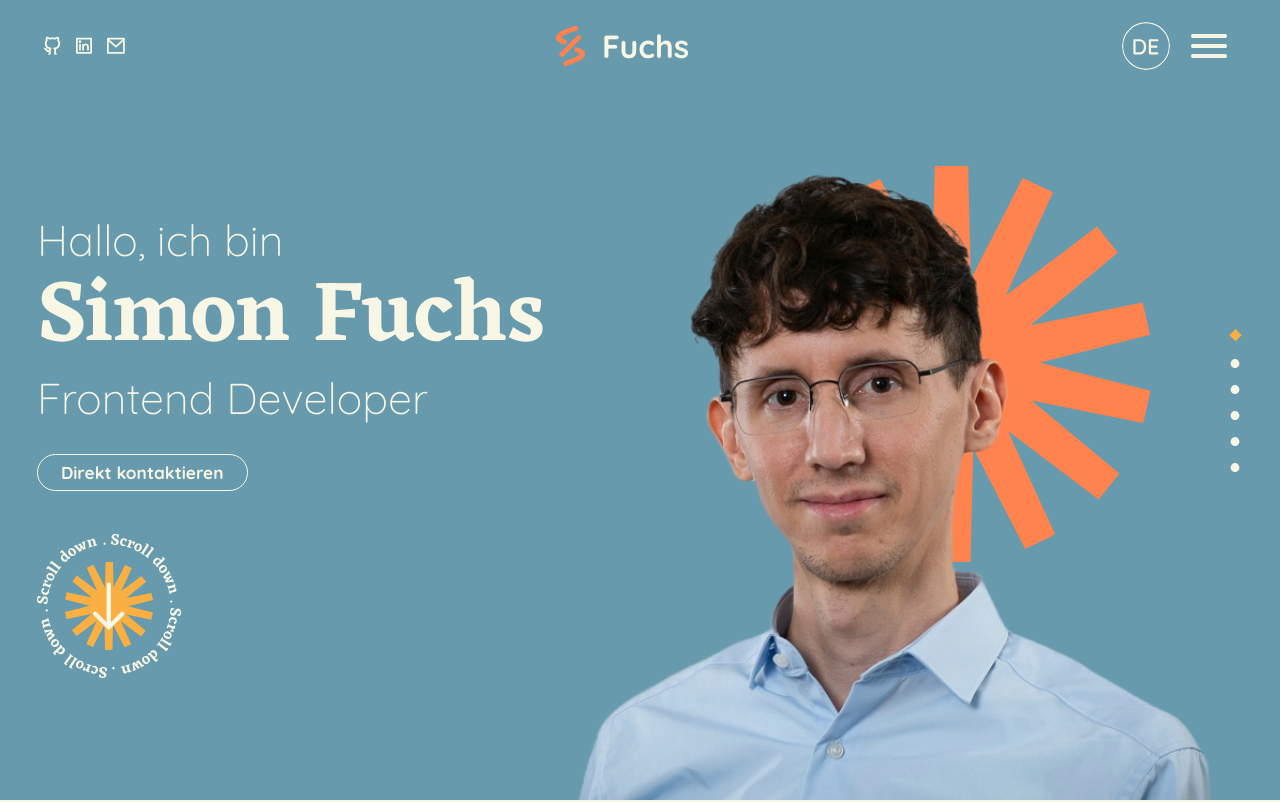
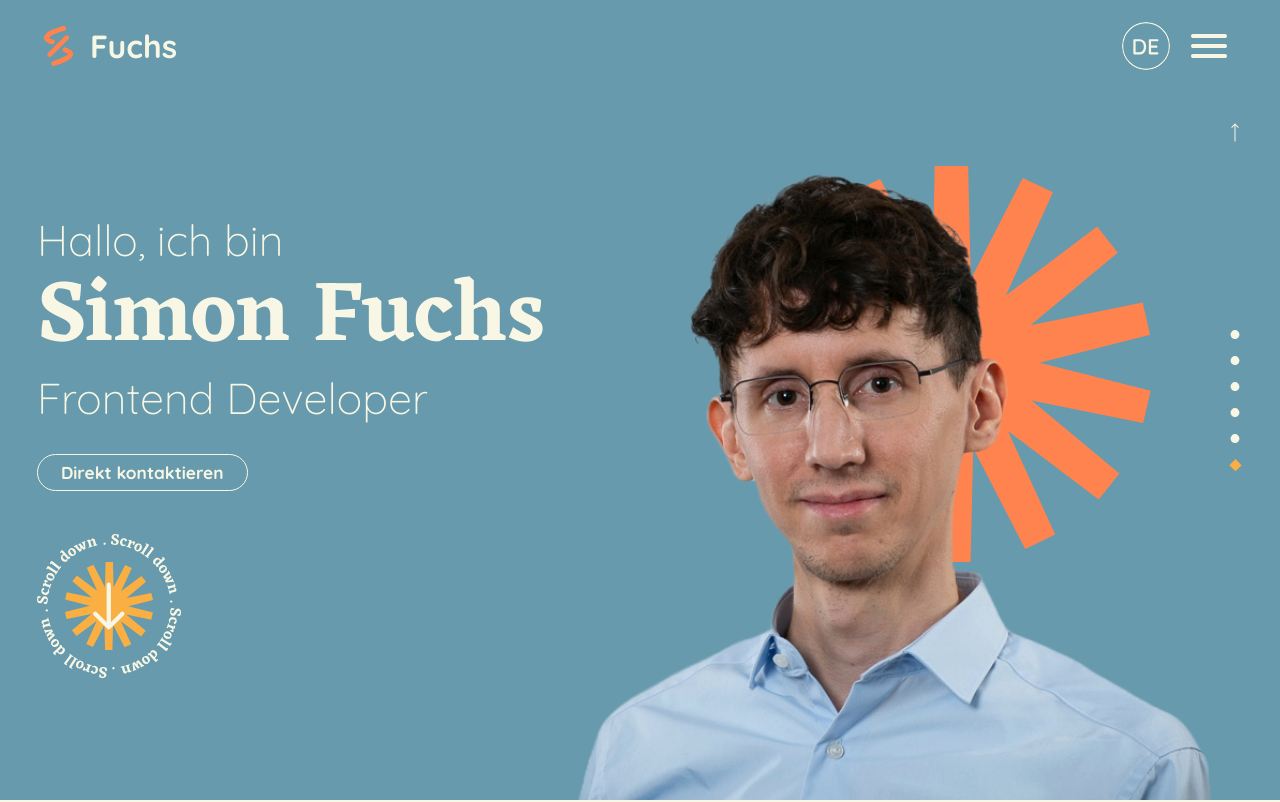
Before and after one commit to SimCommit/portfolio-website, an Angular app: page / in a window 1280 px wide. Shown: the top 802 px of the page. Built offline with nearby package versions, Linux system fonts and the light colour scheme.

Commit message:
feat: add smooth jump animation to back-to-start arrow in SectionNavComponent

```diff
--- a/src/app/main-page/main-page-state.service.ts
+++ b/src/app/main-page/main-page-state.service.ts
@@ -4,7 +4,7 @@ import { Injectable } from '@angular/core';
   providedIn: 'root',
 })
 export class MainPageStateService {
-  currentSection: number = 1;
+  currentSection: number = 6;
 
   currentBackground: string[] = [
     '',
--- a/src/app/main-page/section-nav/section-nav.component.html
+++ b/src/app/main-page/section-nav/section-nav.component.html
@@ -1,8 +1,13 @@
 <nav>
-    <div class="spacer">
+    <div id="top-spacer" class="spacer">
         @if (mainPageState.currentSection === 6) {
-        <a href="section-1}">
-            <img src="./assets/img/icons/section-nav/go-up-placeholder.svg" alt="Nope">
+        <a id="back-to-start">
+            <svg width="8" height="18" viewBox="0 0 8 18" fill="none" xmlns="http://www.w3.org/2000/svg">
+                <path
+                    d="M4.35355 0.646447C4.15829 0.451184 3.84171 0.451184 3.64645 0.646447L0.464466 3.82843C0.269204 4.02369 0.269204 4.34027 0.464466 4.53553C0.659728 4.7308 0.976311 4.7308 1.17157 4.53553L4 1.70711L6.82843 4.53553C7.02369 4.7308 7.34027 4.7308 7.53553 4.53553C7.7308 4.34027 7.7308 4.02369 7.53553 3.82843L4.35355 0.646447ZM3.5 17C3.5 17.2761 3.72386 17.5 4 17.5C4.27614 17.5 4.5 17.2761 4.5 17H3.5ZM4 1H3.5V17H4H4.5V1H4Z"
+                    fill="#F8F7E5" />
+            </svg>
+
         </a>
         }
     </div>
--- a/src/app/main-page/section-nav/section-nav.component.scss
+++ b/src/app/main-page/section-nav/section-nav.component.scss
@@ -2,9 +2,9 @@
 @use "./../../../styles/_variables" as *;
 
 nav {
-    height: 100vh;
-    height: 100dvh;
-  @include dFlex($fd: column, $jc:space-around);
+  height: 100vh;
+  height: 100dvh;
+  @include dFlex($fd: column, $jc: space-around);
 
   a {
     @include dFlex();
@@ -12,11 +12,11 @@ nav {
 }
 
 .anchor-container {
-      @include dFlex($fd: column, $g: 16px);
+  @include dFlex($fd: column, $g: 16px);
 }
 
 .icon-active img {
-  width: 13x;
+  width: 13px;
   height: 13px;
 }
 
@@ -26,6 +26,46 @@ nav {
 }
 
 .spacer {
+  height: 48px;
+  width: 30px;
+}
+
+#top-spacer {
+  a {
     height: 48px;
     width: 30px;
+
+    svg {
+      height: 48px;
+    }
+  }
 }
+
+// #region back-to-start animation
+svg path {
+  fill: #f8f7e5;
+  animation: jumpAnimation 1.6s ease-in-out infinite;
+}
+
+@keyframes jumpAnimation {
+  0% {
+    transform: translateY(95%) scaleY(1);
+  }
+
+  50% {
+    transform: translateY(-40%) scaleY(1.5);
+  }
+
+  100% {
+    transform: translateY(95%) scaleY(1);
+  }
+}
+
+#back-to-start:hover svg path {
+  fill: #ff5733;
+}
+
+#back-to-start:hover {
+  border-bottom: 1px solid #ff5733;
+}
+// #endregion
```
Also changed, not shown: public/assets/img/icons/section-nav/arrow-up-16.svg (added), public/assets/img/icons/section-nav/arrow-up.svg (added).
